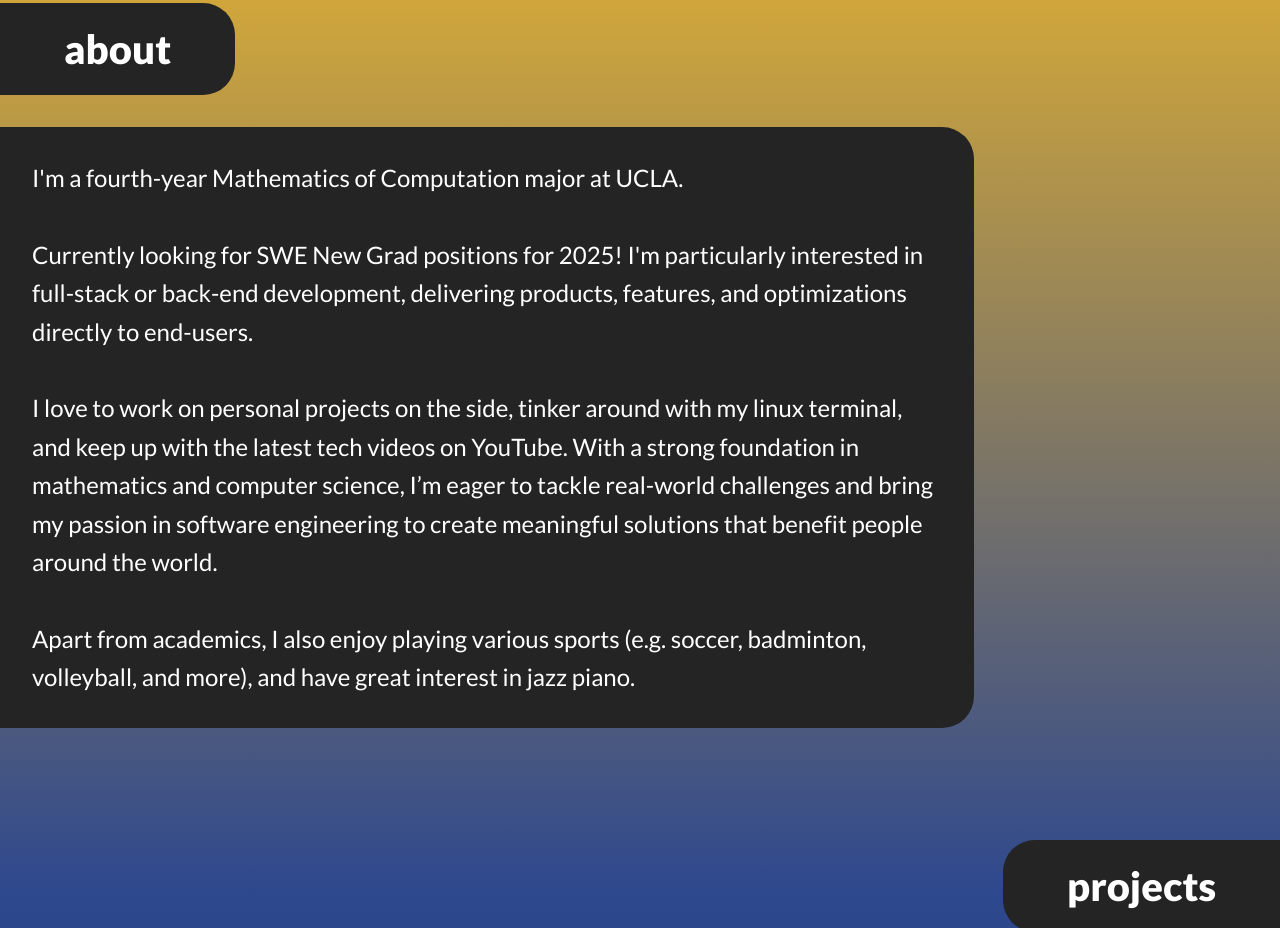
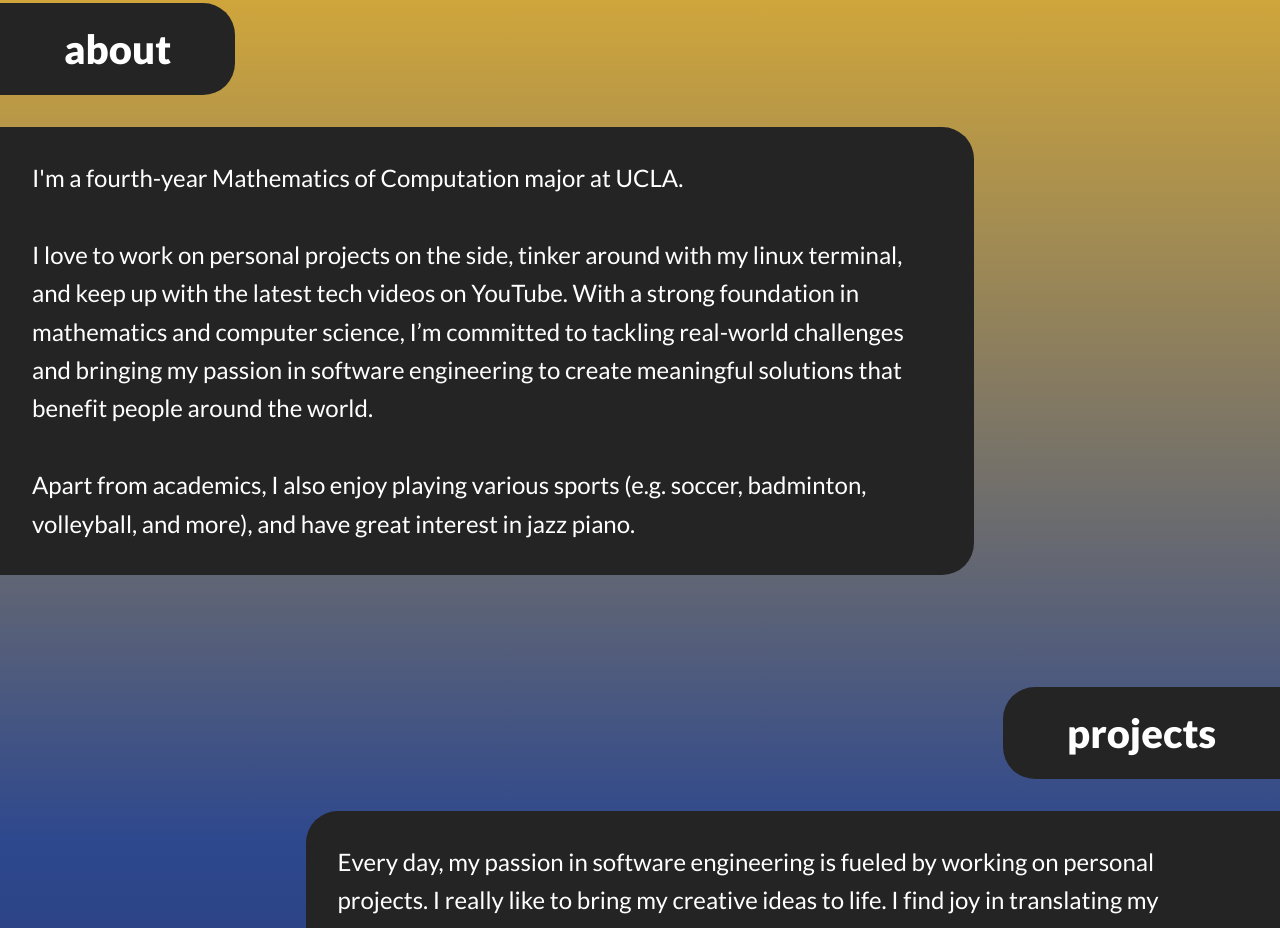
Before and after one commit to yeadamk/yeadamkim.com, a Gatsby site: page / in a window 1280 px wide. Shown: the part 877-1805 px from the top of the page. Built offline with nearby package versions, Linux system fonts and the light colour scheme; Gatsby itself is replaced by a stand-in of ours.

Commit message:
Update 'about me' section

```diff
--- a/src/pages/index.js
+++ b/src/pages/index.js
@@ -9,10 +9,10 @@ import Seo from "../components/seo";
 import "../styles/pages/index.scss";
 
 const about =
-  "I'm a fourth-year Mathematics of Computation major at UCLA.\n\nCurrently looking for SWE New Grad positions for 2025! I'm particularly interested in full-stack or back-end development, delivering products, features, and optimizations directly to end-users.\n\nI love to work on personal projects on the side, tinker around with my linux terminal, and keep up with the latest tech videos on YouTube. With a strong foundation in mathematics and computer science,  I’m eager to tackle real-world challenges and bring my passion in software engineering to create meaningful solutions that benefit people around the world.\n\nApart from academics, I also enjoy playing various sports (e.g. soccer, badminton, volleyball, and more), and have great interest in jazz piano.";
+  "I'm a fourth-year Mathematics of Computation major at UCLA.\n\nI love to work on personal projects on the side, tinker around with my linux terminal, and keep up with the latest tech videos on YouTube. With a strong foundation in mathematics and computer science, I’m committed to tackling real-world challenges and bringing my passion in software engineering to create meaningful solutions that benefit people around the world.\n\nApart from academics, I also enjoy playing various sports (e.g. soccer, badminton, volleyball, and more), and have great interest in jazz piano.";
 
 const projects =
-  "Every day, my passion in software engineering is fueled by working on personal projects. I really like to bring my creative ideas to life. I find joy in translating my acquired knowledge to a fully functioning program and in the process of learning while working on my personal projects.\n\nFrom making python scripts to automate mundane tasks to building scalable web applications, I have developed a diverse range of projects with different technologies and frameworks. Beyond personal projects, I also actively contribute to open-source projects on GitHub. Check out my GitHub page to see what I've been working on! 🚀";
+  "Every day, my passion in software engineering is fueled by working on personal projects. I really like to bring my creative ideas to life. I find joy in translating my acquired knowledge to a fully functioning program and in the process of learning while working on my personal projects.\n\nFrom making python scripts to automate mundane tasks to building scalable web applications, I have developed a diverse range of projects with different technologies and frameworks. It is my passion to build clean, scalable, and user-centric software solutions..! Beyond personal projects, I also actively contribute to open-source projects on GitHub. Check out my GitHub page to see what I've been working on! 🚀";
 
 const IndexPage = () => {
   const { darkMode, setDarkMode } = useContext(ModeContext);
```
